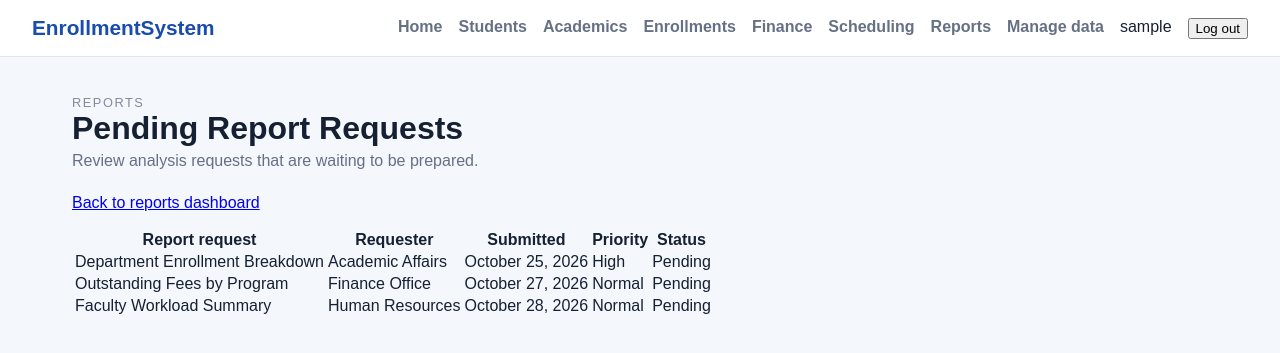
After one commit to ArbitErDL001/EnrollmentSystem, a Django app: page /reports/requests/ in a window 1280 px wide. The commit adds this page. Shown: the top 353 px of the page. Run offline with Django 5.2, Linux system fonts and the light colour scheme; the visitor is signed in with stand-in values (Sample User, id 1).

Commit message:
Reports html

```diff
--- a/reports/urls.py
+++ b/reports/urls.py
@@ -4,4 +4,6 @@ from . import views
 
 urlpatterns = [
     path('', views.index, name='reports_home'),
+    path('published/', views.published, name='reports_published'),
+    path('requests/', views.requests, name='reports_requests'),
 ]
--- a/reports/views.py
+++ b/reports/views.py
@@ -7,9 +7,71 @@ def index(request):
     return render(request, 'reports/dashboard.html', {
         'title': 'Reports Dashboard',
         'module_name': 'Reports',
+        'published_url': 'reports_published',
+        'requests_url': 'reports_requests',
         'cards': [
             {'title': 'Published Reports', 'value': '24', 'description': 'Current reports in circulation'},
             {'title': 'Pending Requests', 'value': '11', 'description': 'New analysis tasks'},
             {'title': 'Data Accuracy', 'value': '99.2%', 'description': 'Verified data quality'},
         ]
     })
+
+
+@login_required
+def published(request):
+    return render(request, 'reports/published.html', {
+        'title': 'Published Reports',
+        'reports': [
+            {
+                'name': 'Enrollment Summary',
+                'category': 'Enrollment',
+                'period': 'First Semester 2026',
+                'published': 'October 15, 2026',
+                'owner': 'Registrar Office',
+            },
+            {
+                'name': 'Tuition Collection Report',
+                'category': 'Finance',
+                'period': 'Academic Year 2026',
+                'published': 'October 18, 2026',
+                'owner': 'Finance Office',
+            },
+            {
+                'name': 'Student Retention Analysis',
+                'category': 'Students',
+                'period': 'Academic Year 2025',
+                'published': 'October 21, 2026',
+                'owner': 'Student Affairs',
+            },
+        ],
+    })
+
+
+@login_required
+def requests(request):
+    return render(request, 'reports/requests.html', {
+        'title': 'Pending Report Requests',
+        'requests': [
+            {
+                'name': 'Department Enrollment Breakdown',
+                'requester': 'Academic Affairs',
+                'submitted': 'October 25, 2026',
+                'priority': 'High',
+                'status': 'Pending',
+            },
+            {
+                'name': 'Outstanding Fees by Program',
+                'requester': 'Finance Office',
+                'submitted': 'October 27, 2026',
+                'priority': 'Normal',
+                'status': 'Pending',
+            },
+            {
+                'name': 'Faculty Workload Summary',
+                'requester': 'Human Resources',
+                'submitted': 'October 28, 2026',
+                'priority': 'Normal',
+                'status': 'Pending',
+            },
+        ],
+    })
--- /dev/null
+++ b/templates/reports/requests.html
@@ -0,0 +1,38 @@
+{% extends 'base.html' %}
+
+{% block content %}
+<section class="page-header">
+    <p class="eyebrow">Reports</p>
+    <h1>{{ title }}</h1>
+    <p>Review analysis requests that are waiting to be prepared.</p>
+</section>
+
+<p><a href="{% url 'reports_home' %}">Back to reports dashboard</a></p>
+
+{% if requests %}
+<table>
+    <thead>
+        <tr>
+            <th>Report request</th>
+            <th>Requester</th>
+            <th>Submitted</th>
+            <th>Priority</th>
+            <th>Status</th>
+        </tr>
+    </thead>
+    <tbody>
+        {% for report_request in requests %}
+        <tr>
+            <td>{{ report_request.name }}</td>
+            <td>{{ report_request.requester }}</td>
+            <td>{{ report_request.submitted }}</td>
+            <td>{{ report_request.priority }}</td>
+            <td>{{ report_request.status }}</td>
+        </tr>
+        {% endfor %}
+    </tbody>
+</table>
+{% else %}
+<p>There are no pending report requests.</p>
+{% endif %}
+{% endblock %}
```
Also changed, not shown: templates/reports/dashboard.html (+8 -0 lines), templates/reports/published.html (added, +38 -0 lines).
